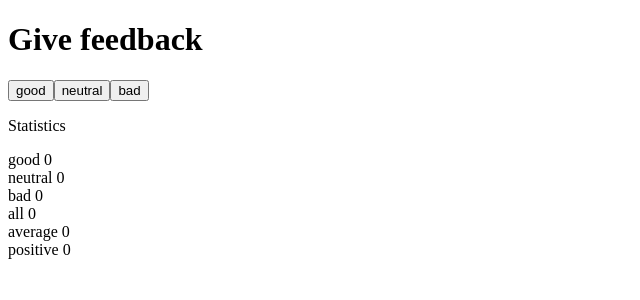
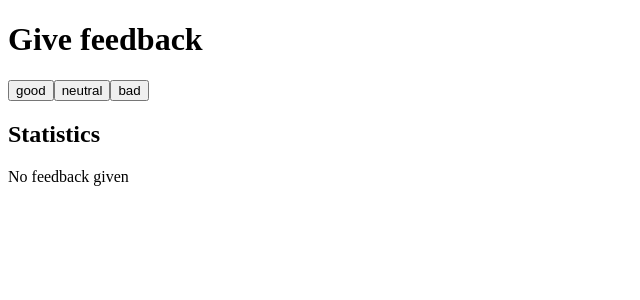
Before and after one commit to ProgSaleh/fullstackopen2022, a React (Create React App) app in the folder part1/: page / in a window 1280 px wide. Shown: the top 300 px of the page, without its empty margins (0-640 px from the left). Built offline with nearby package versions, Linux system fonts and the light colour scheme.

Commit message:
1.9: unicafe step4

```diff
--- a/part1/src/App.js
+++ b/part1/src/App.js
@@ -6,13 +6,23 @@ const Button = ({ handleClick, text }) => (
   <button onClick={handleClick}>{text}</button>
 );
 
-const StatText = ({ text }) => <p>{text}</p>;
+const StatText = ({ text }) => <h2>{text}</h2>;
 
-const FeedbackValue = ({ text, value }) => (
-  <div>
-    <span>{text}</span> <span>{value}</span>
-  </div>
-);
+const FeedbackValue = ({ text, values }) => {
+  const value =
+    text === "good" ? values[0] : text === "neutral" ? values[1] : values[2];
+
+  console.log("value", value);
+  if (!values[0] && !values[1] && !values[2]) {
+    return;
+  } else {
+    return (
+      <div>
+        <span>{text}</span> <span>{value}</span>
+      </div>
+    );
+  }
+};
 
 const FeedbackStatValue = ({ text, value }) => (
   <div>
@@ -22,6 +32,10 @@ const FeedbackStatValue = ({ text, value }) => (
 
 const Statistics = (props) => {
   const { texts, good, neutral, bad, avg, positive } = props;
+
+  if (!good && !neutral && !bad) {
+    return <p>No feedback given</p>;
+  }
 
   return (
     <>
@@ -54,9 +68,9 @@ const App = () => {
       <Button text={textArr[1]} handleClick={() => setNeutral(neutral + 1)} />
       <Button text={textArr[2]} handleClick={() => setBad(bad + 1)} />
       <StatText text="Statistics" />
-      <FeedbackValue text={textArr[0]} value={good} />
-      <FeedbackValue text={textArr[1]} value={neutral} />
-      <FeedbackValue text={textArr[2]} value={bad} />
+      <FeedbackValue text={textArr[0]} values={[good, neutral, bad]} />
+      <FeedbackValue text={textArr[1]} values={[good, neutral, bad]} />
+      <FeedbackValue text={textArr[2]} values={[good, neutral, bad]} />
       <Statistics
         texts={statTextArr}
         good={good}
```
